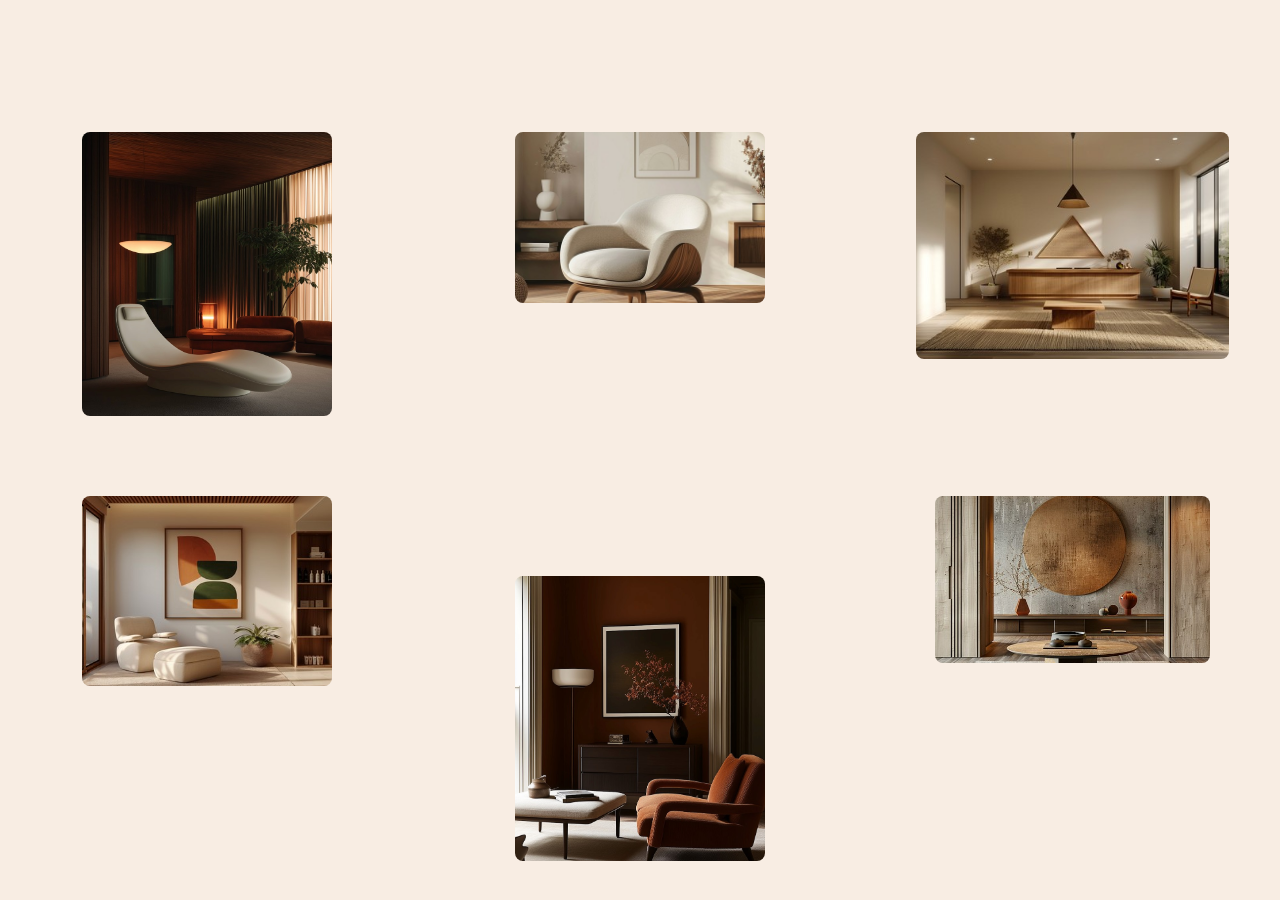
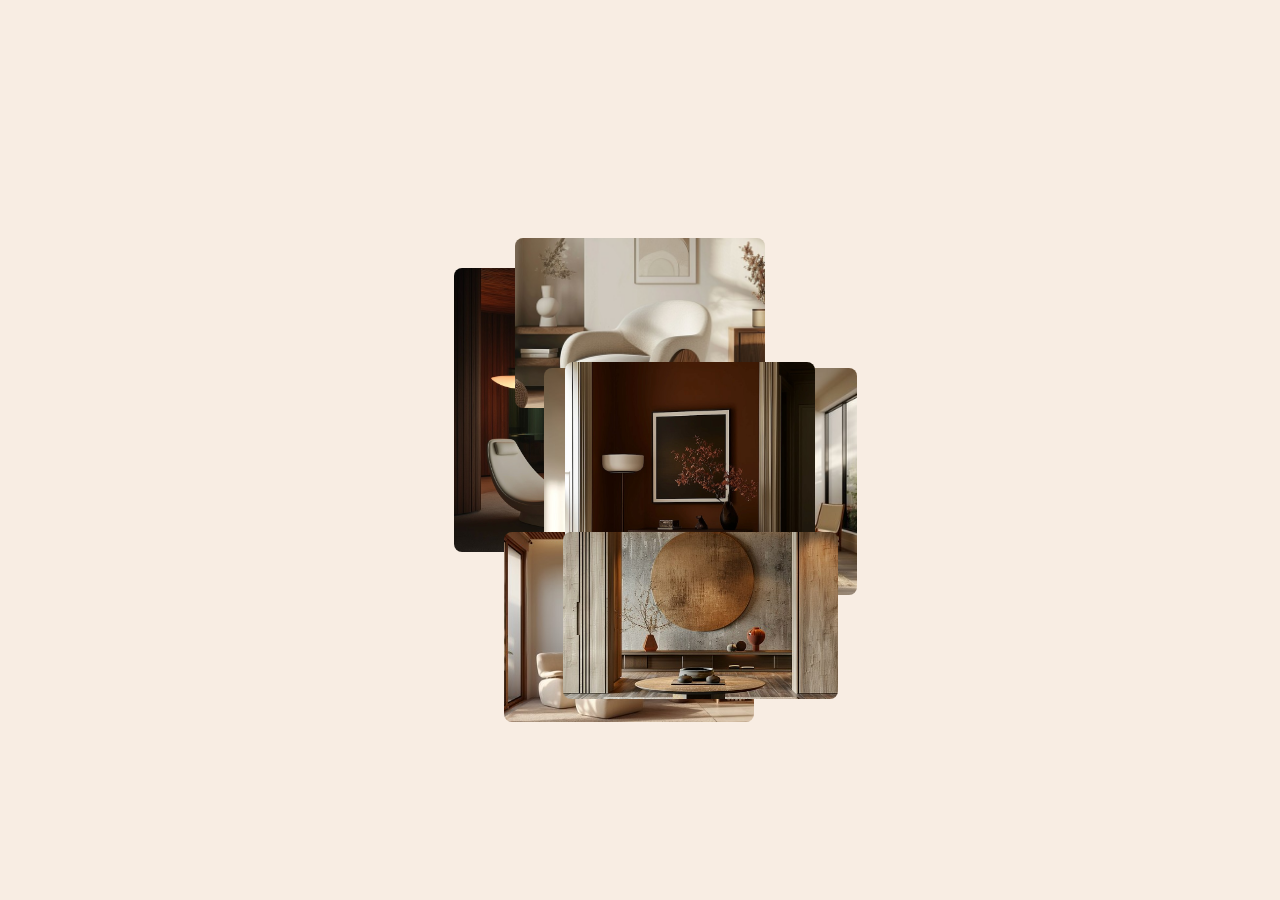
Before and after one commit to RF-Rezon/Troscan-Website, a Next.js app: page / in a window 1280 px wide. Shown: the part 1840-2740 px from the top of the page. Built offline with nearby package versions, Linux system fonts and the light colour scheme.

Commit message:
Expertise section motion added. Updated design.

```diff
--- a/src/app/globals.css
+++ b/src/app/globals.css
@@ -17,6 +17,9 @@
 }
 .t-5 {
   @apply text-[26px] lg:text-[40px] tracking-[-1.4px] leading-[33.6px] md:leading-[48px];
+}
+.t-5-special {
+  @apply text-[26px] lg:text-[35px] tracking-[-1.4px] leading-[33.6px] md:leading-[48px];
 }
 .t-6 {
   @apply text-[40px] lg:text-[64px] tracking-[-1.92px] leading-[40px] md:leading-[64px];
@@ -86,3 +89,32 @@
   position: relative;
   z-index: 1;
 }
+
+/* global.css বা App.css ফাইলে এটুকু দাও */
+.bg-fill-hover {
+  position: relative;
+  overflow: hidden;
+}
+
+.bg-fill-hover::before {
+  content: "";
+  position: absolute;
+  bottom: 0;
+  left: 0;
+  width: 100%;
+  height: 100%;
+  background-color: #8d493a;
+  transform: scaleY(0);
+  transform-origin: bottom;
+  transition: transform 0.6s ease-out;
+  z-index: 10;
+}
+
+.bg-fill-hover:hover::before {
+  transform: scaleY(1);
+}
+
+.bg-fill-hover * {
+  position: relative;
+  z-index: 10;
+}
--- a/src/pages/home/aboutus.tsx
+++ b/src/pages/home/aboutus.tsx
@@ -1,5 +1,5 @@
 "use client";
-import { useScroll, useTransform, motion } from "framer-motion";
+import { motion, useScroll, useTransform } from "framer-motion";
 import { useRef } from "react";
 
 const About = () => {
@@ -43,9 +43,9 @@ const About = () => {
             </button>
           </div>
         </div>
-        <div className="self-start w-full h-[80vh]  corner-round mt-6 lg:mt-0 object-fill">
+        <div className="self-start w-full h-[80vh] corner-round mt-6 lg:mt-0">
           <motion.img
-            className="w-full h-full corner-round"
+            className="w-full h-full corner-round object-cover"
             style={{ scale }}
             src="/sec2/1.jpeg"
             alt="img"
--- a/src/pages/home/expertiseSection.tsx
+++ b/src/pages/home/expertiseSection.tsx
@@ -1,4 +1,6 @@
 "use client";
+
+import { AnimatePresence, motion } from "framer-motion";
 import { useState } from "react";
 
 const ExpertiseSection = () => {
@@ -35,28 +37,44 @@ const ExpertiseSection = () => {
             </div>
           </div>
         </div>
-        <div className="flex items-center justify-between space-x-10">
+        <div className="flex items-center justify-between space-x-12">
           <div className="flex-1/2 hidden lg:block">
-            <div className="lg:w-[600px] h-[572px] ">
-              <img
-                className="w-full h-full object-cover rounded-[8px]"
-                src={activeImage}
-                alt="image"
-              />
+            <div className="relative lg:w-[600px] h-[572px] overflow-hidden">
+              <AnimatePresence mode="wait">
+                <motion.img
+                  key={activeImage}
+                  initial={{ y: 180 }}
+                  animate={{ y: 0 }}
+                  // exit={{ y: -50 }}
+                  transition={{ duration: 0.4, ease: "easeOut" }}
+                  className="w-full h-full object-cover rounded-[8px] absolute top-0 left-0"
+                  src={activeImage}
+                  alt="image"
+                />
+              </AnimatePresence>
             </div>
           </div>
           <div className="flex-1/2">
             <div className="w-full base-gold-text lg:space-y-[86px] space-y-[20px] md:px-6 lg:px-0">
               <ul className="t-4 base-gold-text">
                 {services.map((i) => (
-                  <li
+                  <motion.li
+                    whileHover={{
+                      backgroundColor: "#8D493A",
+                      color: "#ffff",
+                      paddingLeft: "16px",
+                    }}
+                    transition={{
+                      duration: 0.3,
+                      ease: "easeInOut",
+                    }}
                     key={i.id}
-                    className="py-2.5 border-b-[1px] flex cursor-pointer"
+                    className="py-[9px] border-b-[1.5px] flex cursor-pointer bg-fill-hover"
                     onMouseEnter={() => setActiveImage(i.img)}
                   >
                     <span className="t-1 mr-4.5">{i.id}</span>
                     <p>{i.title}</p>
-                  </li>
+                  </motion.li>
                 ))}
               </ul>
             </div>
--- a/src/pages/home/thirdsection.tsx
+++ b/src/pages/home/thirdsection.tsx
@@ -1,33 +1,68 @@
 "use client";
 
-import { motion } from "framer-motion";
-import { useEffect, useState } from "react";
+import { motion, useAnimation } from "framer-motion";
+import { useEffect, useRef, useState } from "react";
 import thirdsectionImgs from "../../utils/jsons/thirdsection/thirdsectionImgs.json";
 
 const ThirdSection = () => {
   const [windowWidth, setWindowWidth] = useState<number | null>(null);
   const [isMobile, setIsMobile] = useState(false);
+  const [scrollY, setScrollY] = useState(0);
 
+  const sectionRef = useRef<HTMLDivElement | null>(null);
+  const textControls = useAnimation(); // For the <p> text animation
+
+  // Track screen size
   useEffect(() => {
     const handleResize = () => {
       setWindowWidth(window.innerWidth);
       setIsMobile(window.innerWidth < 640);
     };
-
     handleResize();
     window.addEventListener("resize", handleResize);
     return () => window.removeEventListener("resize", handleResize);
   }, []);
 
+  // Track scroll position
+  useEffect(() => {
+    const handleScroll = () => {
+      setScrollY(window.scrollY);
+    };
+    window.addEventListener("scroll", handleScroll);
+    return () => window.removeEventListener("scroll", handleScroll);
+  }, []);
+
+  // Text animation trigger
+  useEffect(() => {
+    const sectionTop = sectionRef.current?.offsetTop || 0;
+    const relativeScroll = scrollY - sectionTop;
+    const triggerPoint = window.innerHeight * 2.5;
+
+    if (relativeScroll >= triggerPoint) {
+      textControls.start({ opacity: 1, y: 0, transition: { duration: 1 } });
+    } else {
+      textControls.start({ opacity: 0, y: 50, transition: { duration: 1 } });
+    }
+  }, [scrollY]);
+
   return (
-    <div className="min-h-[600vh] max-w-[1250px] mx-auto my-[100px] md:my-[140px] lg:my-[186px] relative px-4 md:px-0">
-      <div className="absolute flex items-center justify-center h-full">
-        <p className="t-5 base-gold-text text-center md:w-[45%] pb-12 -mt-12">
+    <div
+      ref={sectionRef}
+      className="min-h-[600vh] max-w-[1250px] mx-auto my-[100px] md:my-[140px] lg:my-[186px] relative px-4 md:px-0"
+    >
+      <div className="sticky top-20 h-screen flex items-center justify-center">
+        <motion.div
+          animate={textControls}
+          initial={{ opacity: 0, y: 50 }}
+          className="absolute flex items-center justify-center h-full"
+        >
+          <p className="t-5-special base-gold-text text-center md:w-[45%] md:pb-12 md:-mt-12">
             Transforming spaces with style, through Troscán's exquisite design
             expertise.
           </p>
-      </div>
+        </motion.div>
 
+        {/* IMAGE GRID */}
         <div className="grid grid-cols-3 grid-rows-2 md:gap-12 gap-y-40 md:gap-y-0">
           {thirdsectionImgs.map((i: any, index: number) => {
             const width =
@@ -42,11 +77,28 @@ const ThirdSection = () => {
               ? "80px"
               : "0px";
 
+            const controls = useAnimation();
+
+            // Each image animation toggle based on scroll
+            useEffect(() => {
+              const sectionTop = sectionRef.current?.offsetTop || 0;
+              const sectionHeight = sectionRef.current?.offsetHeight || 0;
+              const relativeScroll = scrollY - sectionTop;
+
+              const triggerPoint = window.innerHeight * 2.5;
+
+              if (relativeScroll >= triggerPoint) {
+                controls.start(i.inView);
+              } else {
+                controls.start(i.initial);
+              }
+            }, [scrollY, controls, i]);
+
             return (
               <motion.div
-              viewport={{ margin: "-200% 0px", once: true }}
+                animate={controls}
                 initial={i.initial}
-              whileInView={i.inView}
+                transition={{ duration: 0.8, ease: "easeOut" }}
                 className="relative"
                 key={index}
               >
@@ -62,63 +114,8 @@ const ThirdSection = () => {
           })}
         </div>
       </div>
+    </div>
   );
 };
 
 export default ThirdSection;
-
-// "use client";
-// import { useEffect, useState } from "react";
-// import thirdsectionImgs from "../../utils/jsons/thirdsection/thirdsectionImgs.json";
-// const ThirdSection = () => {
-//   const screenWidth = window.innerWidth;
-
-//   const [isMobile, setIsMobile] = useState(screenWidth < 640);
-
-//   useEffect(() => {
-//     const handleResize = () => setIsMobile(screenWidth < 640);
-//     window.addEventListener("resize", handleResize);
-//     return () => window.removeEventListener("resize", handleResize);
-//   }, []);
-
-//   return (
-//     <>
-//       <div className="min-h-screen max-w-[1250px] mx-auto my-[100px] md:my-[140px] lg:my-[186px] relative px-4 md:px-0 ">
-//         <div className="absolute flex items-center justify-center h-full">
-//           <p className="t-5 base-gold-text text-center md:w-[45%] pb-12 -mt-12">
-//             Transforming spaces with style, through Troscán's exquisite design
-//             expertise.
-//           </p>
-//         </div>
-//         <div className="grid grid-cols-3 grid-rows-2 md:gap-12 gap-y-40 md:gap-y-0">
-//           {thirdsectionImgs.map((i: any, index: number) => (
-//             <div className="relative" key={index}>
-//               <div
-//                 className={"mx-auto"}
-//                 style={{
-//                   width: screenWidth < 768 ? "70px" : `${i.height}px`,
-//                   height: screenWidth < 768 ? "100px" : `${i.width}px`,
-//                   marginTop: isMobile
-//                     ? index === 0 || index === 2 || index === 4 || index === 6
-//                       ? "40px"
-//                       : "0px"
-//                     : index === 4
-//                     ? "80px"
-//                     : "0px",
-//                 }}
-//               >
-//                 <img
-//                   src={i.img}
-//                   alt={i.alt}
-//                   className="corner-round h-full w-full object-cover"
-//                 />
-//               </div>
-//             </div>
-//           ))}
-//         </div>
-//       </div>
-//     </>
-//   );
-// };
-
-// export default ThirdSection;
```
Lines whose indentation alone changed are shown as unchanged.
